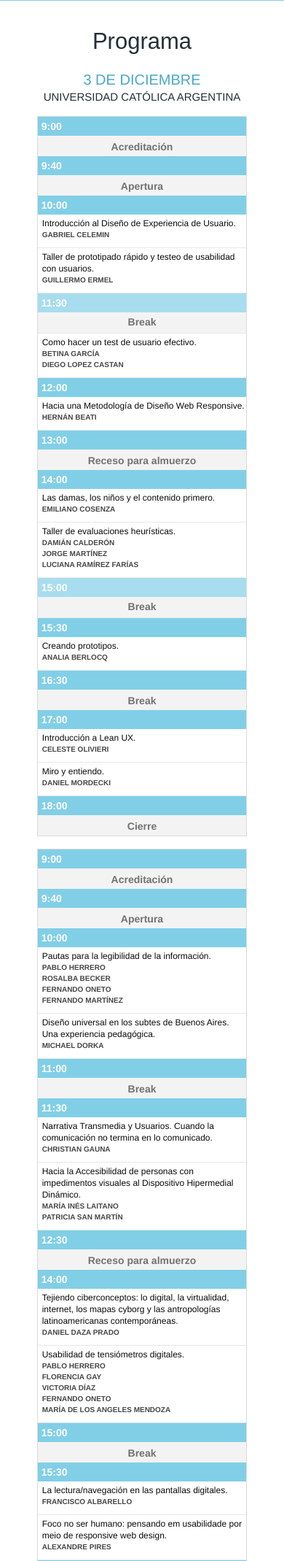
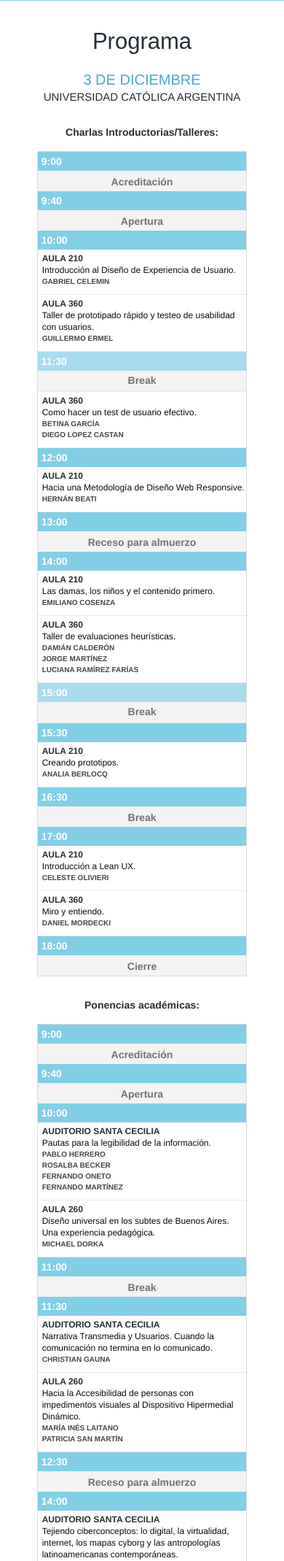
Before and after one commit to mrazzari/ux2012, a PHP site: page / in a window 390 px wide. Shown: the part 2318-4457 px from the top of the page at 73% size. Run offline with PHP 8.4, Linux system fonts and the light colour scheme.

Commit message:
Agrego aulas y salas a cada track para que se vean por respnsive

```diff
--- a/assets/css/styles.css
+++ b/assets/css/styles.css
@@ -528,6 +528,11 @@ float: none;
 	font-size: 14px;
 	color: #666;
 }
+.table-title {
+	display: none;
+	width: 55%;
+	margin: 30px auto 10px auto;
+}
 /*MAPA*/
 .map{
 	overflow: hidden;
@@ -954,7 +959,7 @@ float: none;
 		margin-right:auto;
 	}
 	.program table {
-		margin: 40px auto 0 auto;
+		margin: 12px auto 30px auto;
 		width: 55%;
 		float: none;
 		display: block;
@@ -1125,12 +1130,15 @@ float: none;
 		margin-bottom: 6px;
 	}
 	.program tbody .desc{
-		/*display:block;*/
+		display:block;
 		font-size: 12px;
 		text-align: left;
 		font-weight: bold;
 		text-transform: capitalize;
 		color: #253036;
+	}
+	.table-title {
+		display: block;
 	}
 	.map {
 		background-image: none;
@@ -1325,6 +1333,9 @@ float: none;
 	.empleos .intro-txt h4 {
 		width: 90%;
 	}
+	.program {
+		margin-bottom: 25px;
+	}
 	.program .nav-tabs > li {
 		width: 100%;
 	}
@@ -1345,6 +1356,14 @@ float: none;
 	.program table {
 		margin-top: 17px;
 		width: 74%;
+	}
+	.table-title {
+		width: 100%;
+		margin: 30px auto 10px auto;
+		text-align: center;
+	}
+	.program table.borges {
+		margin: 15px auto 0 auto;
 	}
 	.map {
 		max-height: 292px;
--- a/index.html
+++ b/index.html
@@ -162,6 +162,7 @@
                 </div>
 
                 <!-- Agregar la clase .with-deck a los divs que contienen las charlas y los speakers cuadno termine el evento -->
+                <h4 class="table-title">Charlas Introductorias/Talleres:</h4>
                 <table class="introductory-talks">
                   <thead>
                     <tr>
@@ -183,14 +184,14 @@
                       <th>10:00</th>
                       <td>
                         <div>
-                          <span class="desc">Sala 1</span>
+                          <span class="desc">AULA 210</span>
                           Introducción al Diseño de Experiencia de Usuario.
                           <p>Gabriel Celemin</p>
                         </div>
                       </td>
                       <td>
                         <div>
-                          <span class="desc">Sala 2</span>
+                          <span class="desc">AULA 360</span>
                           Taller de prototipado rápido y testeo de usabilidad con usuarios.
                           <p>Guillermo Ermel</p>
                         </div>
@@ -200,14 +201,14 @@
                       <th class="break-time">11:30</th>
                       <td class="breaks">Break</td>
                       <td rowspan="2">
-                      <span class="desc">Sala 2</span>
+                      <span class="desc">AULA 360</span>
                       Como hacer un test de usuario efectivo.
                       <p>Betina García<br/> Diego Lopez Castan</p></td>
                     </tr>
                     <tr class="talks">
                       <th>12:00</th>
                       <td>
-                        <span class="desc">Sala 1</span>
+                        <span class="desc">AULA 210</span>
                         Hacia una Metodología de Diseño Web Responsive.
                         <p>Hernán Beati</p>
                       </td>
@@ -219,11 +220,11 @@
                     <tr class="talks">
                       <th>14:00</th>
                       <td>
-                        <span class="desc">Sala 2</span>
+                        <span class="desc">AULA 210</span>
                         Las damas, los niños y el contenido primero.
                         <p>Emiliano Cosenza</p></td>
                       <td rowspan="3">
-                        <span class="desc">Sala 1</span>
+                        <span class="desc">AULA 360</span>
                         Taller de evaluaciones heurísticas.
                         <p>Damián Calderón<br/>Jorge Martínez<br/>Luciana Ramírez Farías</p></td>
                     </tr>
@@ -234,6 +235,7 @@
                     <tr class="talks">
                       <th>15:30</th>
                       <td>
+                      <span class="desc">AULA 210</span>
                       Creando prototipos.
                       <p>Analia Berlocq</p></td>
                     </tr>
@@ -245,12 +247,14 @@
                       <th>17:00</th>
                       <td>
                         <div>
+                          <span class="desc">AULA 210</span>
                           Introducción a Lean UX.
                           <p>Celeste Olivieri</p>
                         </div>
                       </td>
                       <td>
                         <div>
+                          <span class="desc">AULA 360</span>
                           Miro y entiendo.
                           <p>Daniel Mordecki</p>
                         </div>
@@ -262,6 +266,7 @@
                     </tr>
                   </tbody>
                 </table>
+                <h4 class="table-title">Ponencias académicas:</h4>
                 <table>
                   <thead>
                     <tr>
@@ -283,12 +288,14 @@
                       <th>10:00</th>
                       <td>
                         <div>
+                          <span class="desc">AUDITORIO SANTA CECILIA</span>
                           Pautas para la legibilidad de la información.
                           <p>Pablo Herrero <br/>Rosalba Becker <br/>Fernando Oneto<br/>Fernando Martínez</p>
                         </div>
                       </td>
                       <td>
                         <div>
+                          <span class="desc">AULA 260</span>
                           Diseño universal en los subtes de Buenos Aires. Una experiencia pedagógica.
                           <p>Michael Dorka</p>
                         </div>
@@ -302,12 +309,14 @@
                       <th>11:30</th>
                       <td>
                         <div>
+                          <span class="desc">AUDITORIO SANTA CECILIA</span>
                           Narrativa Transmedia y Usuarios. Cuando la comunicación no termina en lo comunicado.
                           <p>Christian Gauna</p>
                         </div>
                       </td>
                       <td>
                         <div>
+                          <span class="desc">AULA 260</span>
                           Hacia la Accesibilidad de personas con impedimentos visuales al Dispositivo Hipermedial Dinámico.
                           <p>María Inés Laitano <br/>Patricia San Martín</p>
                         </div>
@@ -321,12 +330,14 @@
                       <th>14:00</th>
                       <td>
                         <div>
+                          <span class="desc">AUDITORIO SANTA CECILIA</span>
                           Tejiendo ciberconceptos: lo digital, la virtualidad, internet, los mapas cyborg y las antropologías latinoamericanas contemporáneas.
                           <p>Daniel Daza Prado</p>
                         </div>
                       </td>
                       <td>
                         <div>
+                          <span class="desc">AULA 260</span>
                           Usabilidad de tensiómetros digitales.
                           <p>Pablo Herrero<br/>Florencia Gay<br/>Victoria Díaz<br/>Fernando Oneto<br/>María de los Angeles Mendoza</p>
                         </div>
@@ -340,12 +351,14 @@
                       <th>15:30</th>
                       <td>
                         <div>
+                          <span class="desc">AUDITORIO SANTA CECILIA</span>
                           La lectura/navegación en las pantallas digitales.
                           <p>Francisco Albarello</p>
                         </div>
                       </td>
                       <td>
                         <div>
+                          <span class="desc">AULA 260</span>
                           Foco no ser humano: pensando em usabilidade por meio de responsive web design.
                           <p>Alexandre Pires</p>
                         </div>
@@ -359,12 +372,14 @@
                       <th>17:00</th>
                       <td>
                         <div>
+                          <span class="desc">AUDITORIO SANTA CECILIA</span>
                           ¿Gestos universales para controlar equipos electrónicos?<br/> Un estudio en 18 países.
                           <p>Gonzalo Auza<br/>Nicolás Jaureguiberry</p>
                         </div>
                       </td>
                       <td>
                         <div>
+                          <span class="desc">AULA 260</span>
                           Desvendando usabilidade e jogabilidade em jogos digitais: fatores de envolvimento no gameplay.
                           <p>Fabrício Fava</p>
                         </div>
@@ -403,12 +418,14 @@
                       <th>10:00</th>
                       <td>
                         <div>
+                          <span class="desc">AUDITORIO PIAZZOLLA</span>
                           El Valor Estratégico de UX en Transformación Organizacional.
                           <p>José Coronado</p>
                         </div>
                       </td>
                       <td>
                         <div>
+                          <span class="desc">AUDITORIO WILLIAMS</span>
                           Diseñando un mundo de dispositivos conectados.
                           <p>Diego Fernández<br/> Nicolas Earnshaw</p>
                         </div>
@@ -422,12 +439,14 @@
                       <th>11:30</th>
                       <td>
                         <div>
+                          <span class="desc">AUDITORIO PIAZZOLLA</span>
                           Keikendo Maturity Model.
                           <p>Juan Manuel Carraro</p>
                         </div>
                       </td>
                       <td>
                         <div>
+                          <span class="desc">AUDITORIO WILLIAMS</span>
                           UX como estrategia Corporativa.
                           <p>Diego Lopez Castan</p>
                         </div>
@@ -441,12 +460,14 @@
                       <th>14:00</th>
                       <td>
                         <div>
+                          <span class="desc">AUDITORIO PIAZZOLLA</span>
                           Reclutamiento de usuarios.
                           <p>Patricio Fagalde</p>
                         </div>
                       </td>
                       <td>
                         <div>
+                          <span class="desc">AUDITORIO WILLIAMS</span>
                           El caso borde: la usabilidad web fuera de la web.
                           <p>Florencia Mincucci</p>
                         </div>
@@ -460,12 +481,14 @@
                       <th>15:30</th>
                       <td>
                         <div>
+                          <span class="desc">AUDITORIO PIAZZOLLA</span>
                           UX: ¿esnobismo o innovación? La revolución será social o no existirá.
                           <p>Gonzalo Auza</p>
                         </div>
                       </td>
                       <td>
                         <div>
+                          <span class="desc">AUDITORIO WILLIAMS</span>
                           Cómo vivir de la Usabilidad y no morir en el intento.
                           <p>Daniel Mordecki</p>
                         </div>
@@ -479,12 +502,14 @@
                       <th>17:00</th>
                       <td>
                         <div>
+                          <span class="desc">AUDITORIO PIAZZOLLA</span>
                           Sobre ganarnos el respeto para hacer lo que amamos.
                           <p>Santiago Bustelo</p>
                         </div>
                       </td>
                       <td>
                         <div>
+                          <span class="desc">AUDITORIO WILLIAMS</span>
                           Agile UX Una transformación centrada en el usuario.
                           <p>Fernando Feller</p>
                         </div>
```
